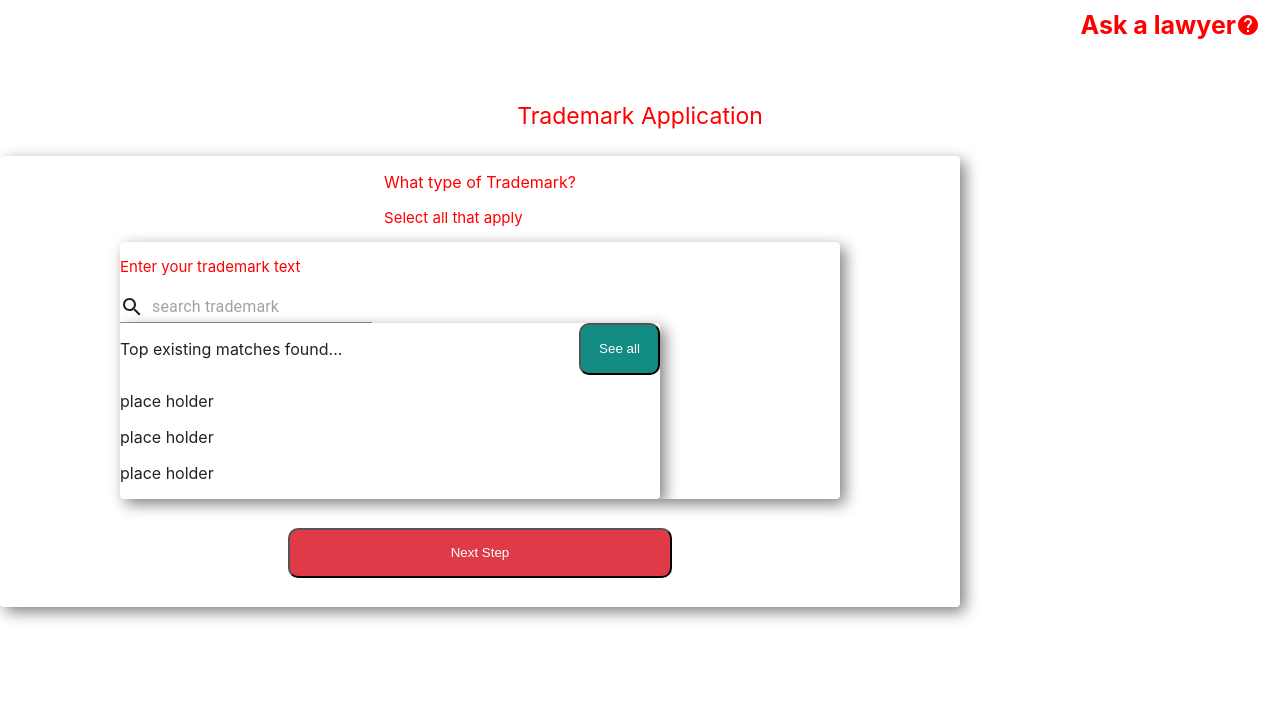
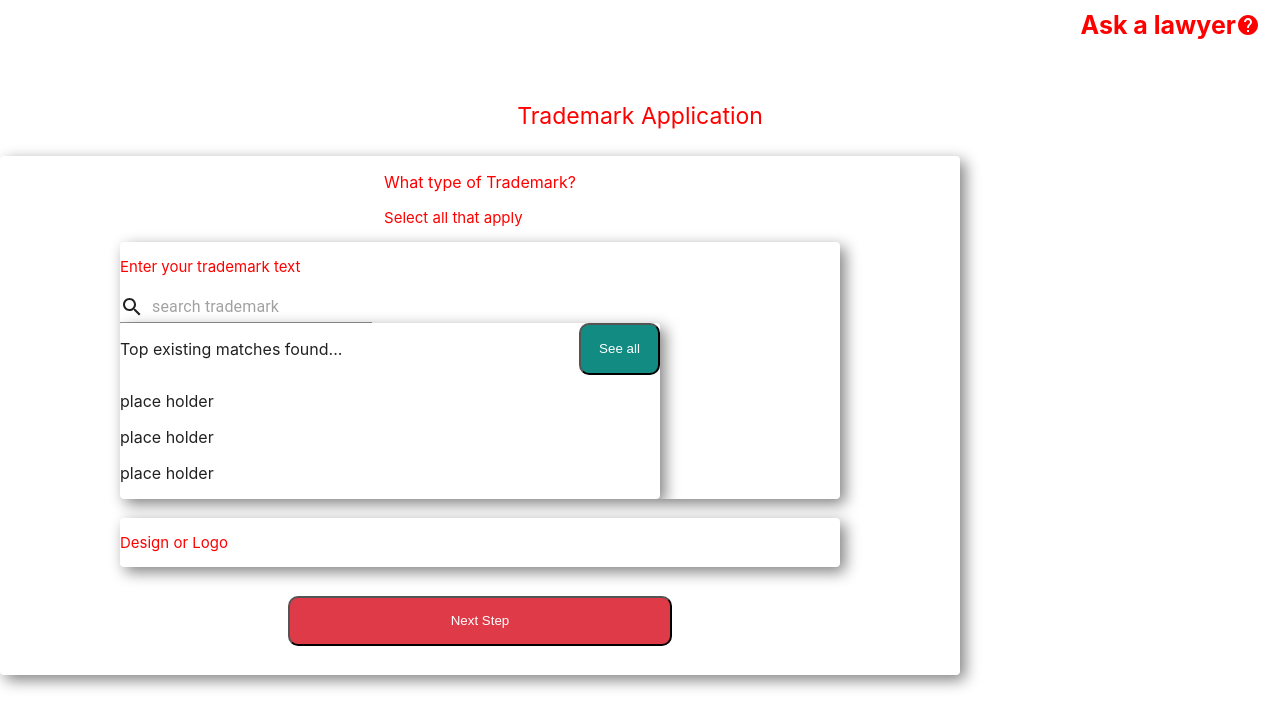
Before and after one commit to BCIT-SSD-2020-21/industry-project-checkmarks, a React (Create React App) app: page / in a window 1280 px wide. Shown: the top 728 px of the page. Built offline with nearby package versions, Linux system fonts and the light colour scheme.

Commit message:
added logo image #19

```diff
--- a/src/layouts/TrademarkApp.js
+++ b/src/layouts/TrademarkApp.js
@@ -34,6 +34,11 @@ const TrademarkApp = () => {
             <p>place holder</p>
             <p>place holder</p>
           </Card>
+        </Card>
+
+        {/* 2nd option card --- Design or logo */}
+        <Card className={classes.uploadCard}>
+          <p style={{ color: 'red', fontSize: 15 }}>Design or Logo</p>
         </Card>
 
         <button className={classes.nextButton}>Next Step</button>
@@ -102,4 +107,12 @@ const useStyles = makeStyles((theme) => ({
     borderRadius: '10px',
     width: '15%',
   },
+
+  uploadCard: {
+    width: '75%',
+    marginTop: '2%',
+    display: 'flex',
+
+    boxShadow: '5px 5px 15px 0px grey',
+  },
 }));
```
Also changed, not shown: src/images/CheckmarksLogo2.png (added).
